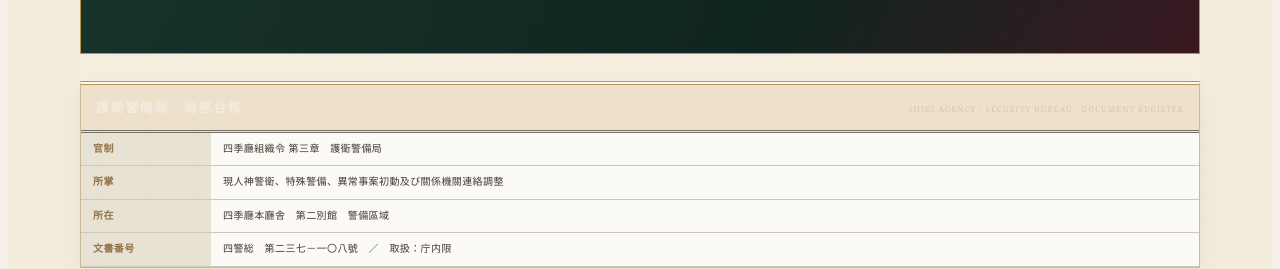
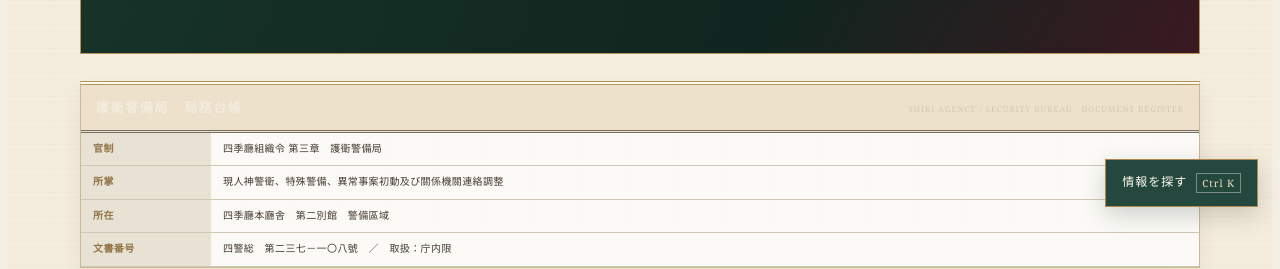
Before and after one commit to 8fgb66gmt2-stack/-web-Shikicho, a plain HTML site: page security.html in a window 1280 px wide. Shown: the part 571-840 px from the top of the page. Drawn offline with Linux system fonts and the light colour scheme.

Commit message:
feat: add shared imperial navigation tools

```diff
--- a/security.html
+++ b/security.html
@@ -439,5 +439,6 @@ body:has(.badge) footer{
 </main>
 
 <footer>日ノ本帝國　四季廳　護衛警備局　｜　玲瓏帝國暦　局務案内</footer>
+<script src="shiki-imperial-architecture.js?v=20261125-1"></script>
 </body>
 </html>
```
